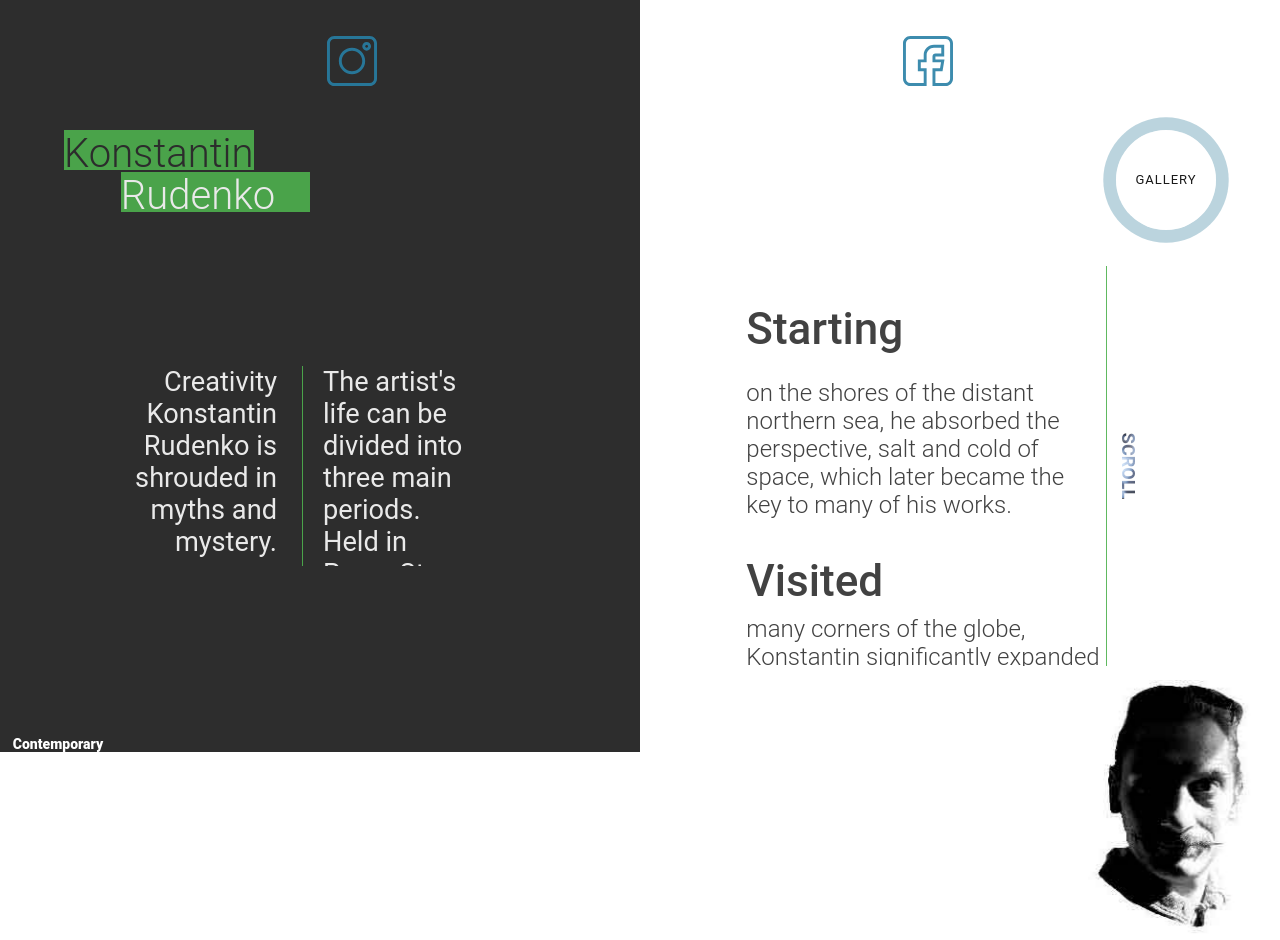
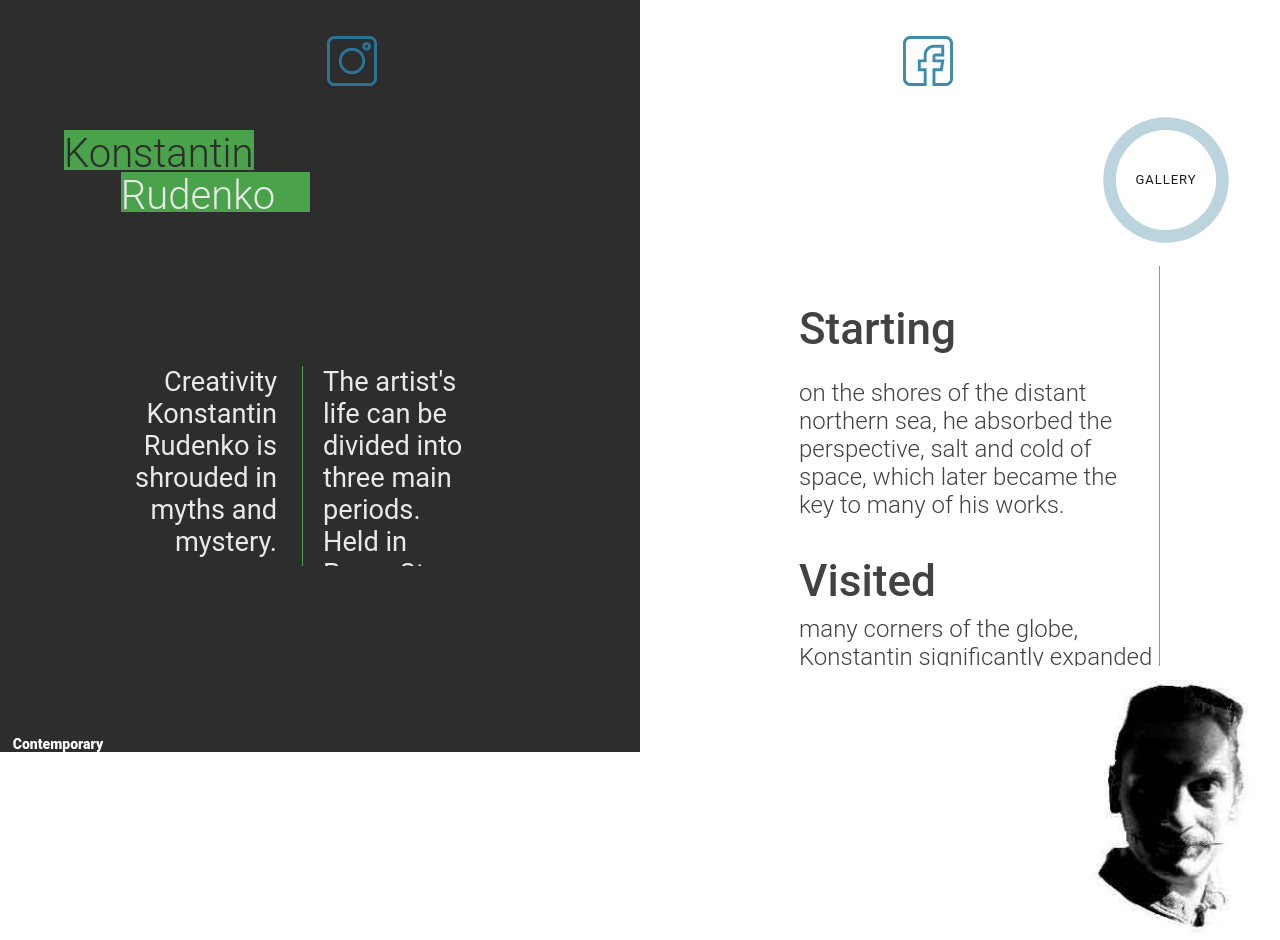
Before and after one commit to dreamchasersuon/art-website, a PHP site: page /home.html in a window 1280 px wide. Run offline with PHP 8.4, Linux system fonts and the light colour scheme.

Commit message:
Remove scroll pointer

```diff
--- a/home.html
+++ b/home.html
@@ -275,9 +275,6 @@
                     </span>
               </section>
           </article>
-          <div class="scroll-pointer">
-            scroll
-          </div>
         </div>
       </main>
       <div class="artist-title">Contemporary<br>Russian Artist,<br> Moscow</div>
--- a/style.css
+++ b/style.css
@@ -1,8 +1,6 @@
 
 body{
 	display:flex;
-	/*! height:100%; */
-	/*! width: 100%; */
 }
 html, body {
 	margin:0;
@@ -18,10 +16,6 @@ main {
 	justify-content: space-evenly;
 	height: 100%;
 	flex-flow: row wrap;
-}
-::-webkit-scrollbar {
-    width: 0px;
-    background: transparent;
 }
 .button-wrapper {
     display: flex;
@@ -129,25 +123,6 @@ main {
 	overflow:auto;
 	border-right:1px solid rgba(78, 178, 78, 1);
 	margin-left: 10vh;
-}
-.scroll-pointer {
-	position: relative;
-	display: flex;
-	font-size: 18px;
-	font-family: 'Roboto', sans-serif;
-	font-weight: 600;
-	color: rgba(148, 148, 148, 1);
-	transform: rotate(90deg);
-	text-transform: uppercase;
-	background-image: url(src/scroll-back.gif);
-	background-size: cover;
-	color: transparent;
-	-moz-background-clip: text;
-	-webkit-background-clip: text;
-	height: 3vh;
-	align-self: center;
-	margin-left: -25vh;
-	cursor: vertical-text;
 }
 h2 {
 	font-size:44px;
```
